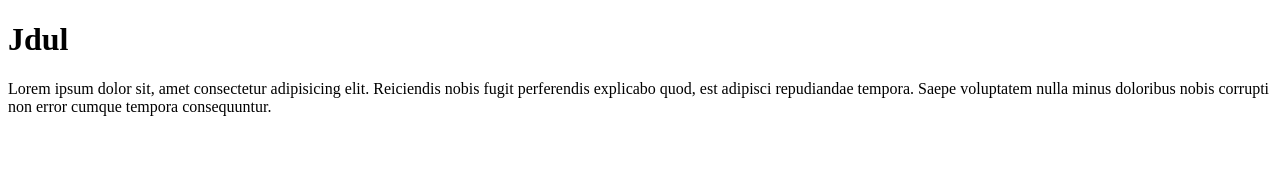
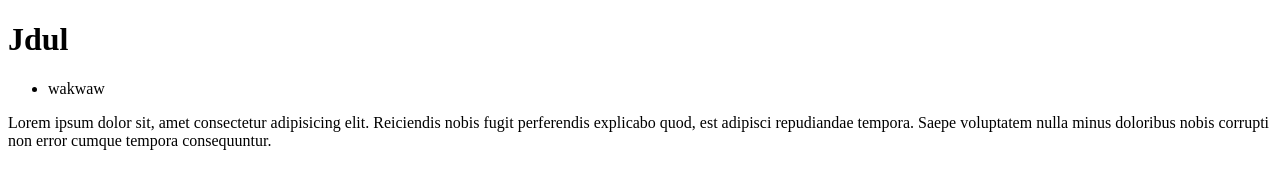
Before and after one commit to pinarft/test, a plain HTML site: page index.html in a window 1280 px wide. Drawn offline with Linux system fonts and the light colour scheme.

Commit message:
menambahkanlist

```diff
--- a/index.html
+++ b/index.html
@@ -8,6 +8,9 @@
 </head>
 <body>
     <h1>Jdul</h1>
+    <ul>
+        <li>wakwaw</li>
+    </ul>
     <p>Lorem ipsum dolor sit, amet consectetur adipisicing elit. Reiciendis nobis fugit perferendis explicabo quod, est adipisci repudiandae tempora. Saepe voluptatem nulla minus doloribus nobis corrupti non error cumque tempora consequuntur.</p>
 </body>
 </html>
```
